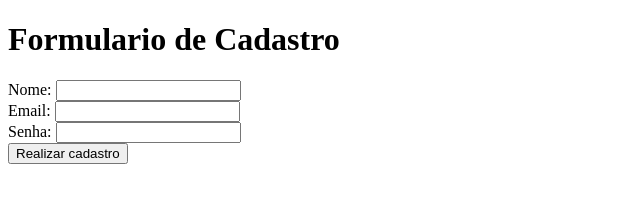
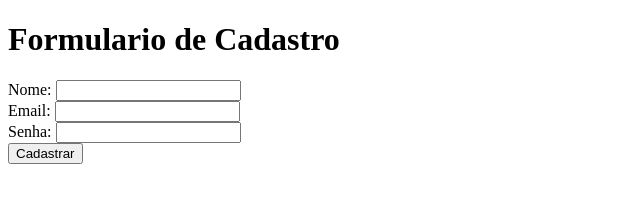
Before and after one commit to devjn1998/exercicio_html, a plain HTML site: page index.html in a window 1280 px wide. Shown: the whole page, without its empty margins (0-640 px from the left). Drawn offline with Linux system fonts and the light colour scheme.

Commit message:
Adicionando alterações no button

```diff
--- a/index.html
+++ b/index.html
@@ -17,7 +17,7 @@
     <label for="senha">Senha:</label>
     <input id="senha" type="password">
     <br>
-    <button>Realizar cadastro</button>
+    <button>Cadastrar</button>
 
 
 </body>
```
